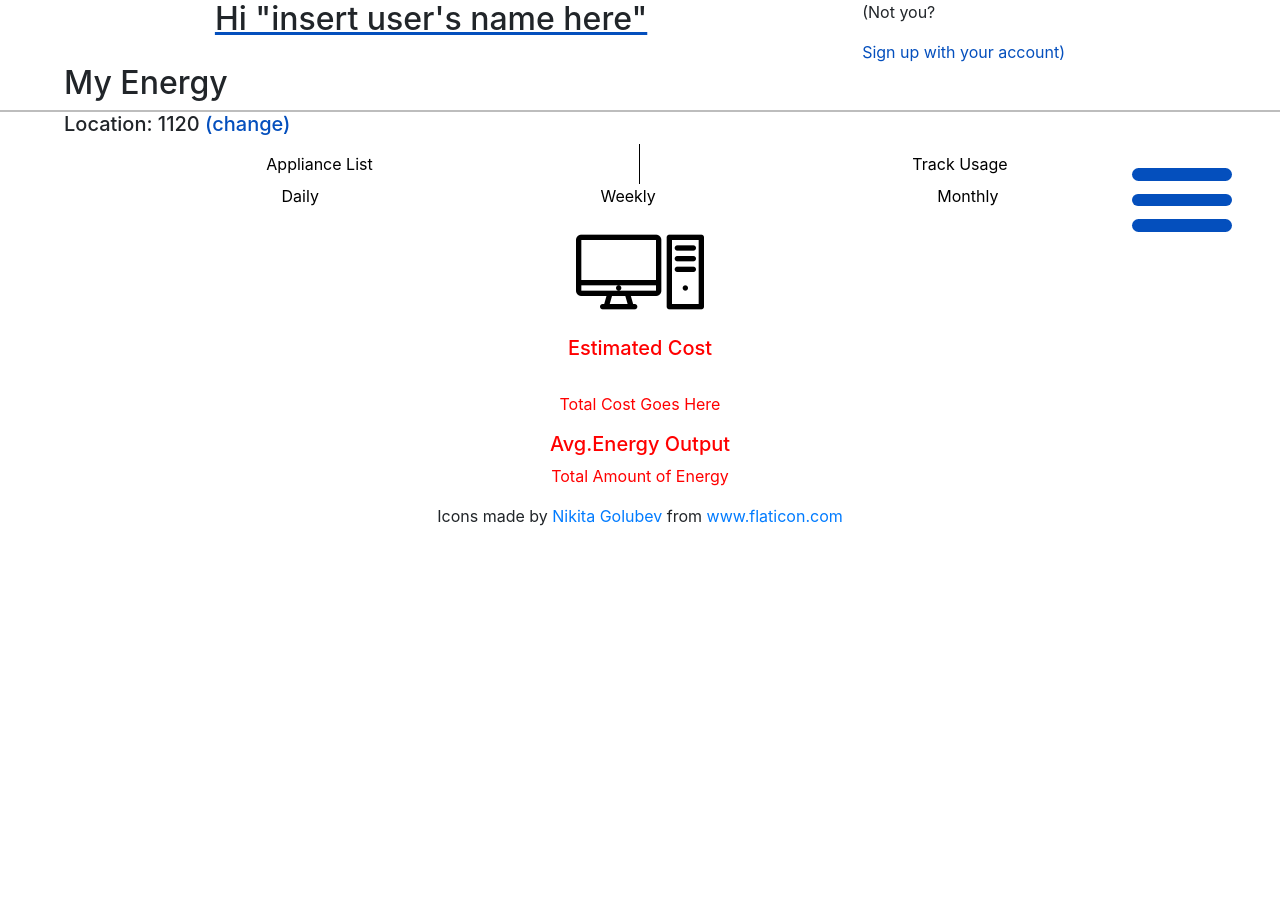
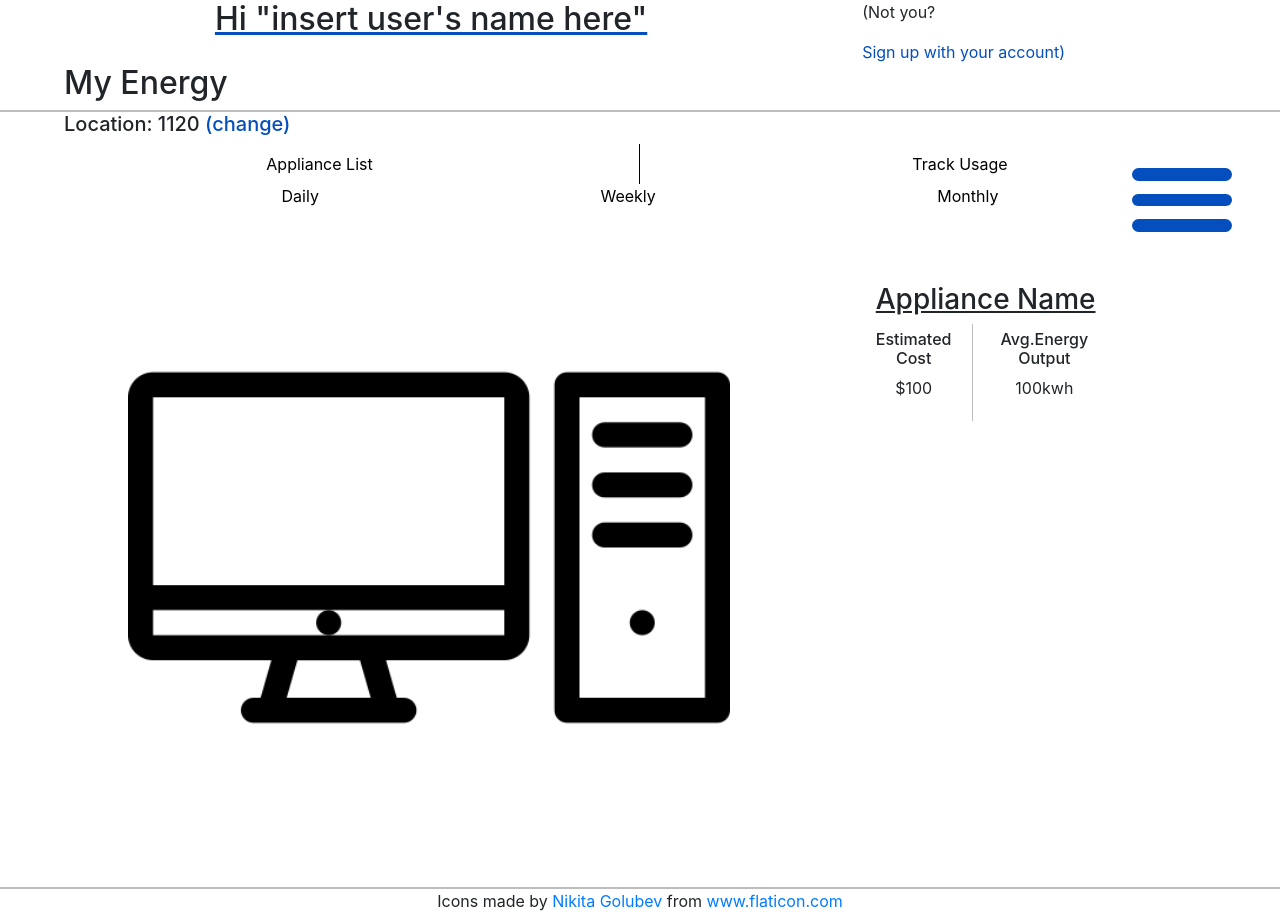
Before and after one commit to BloomTech-Labs/Encon-fe, a React (Create React App) app in the folder encon/: page / in a window 1280 px wide. Before the commit the page ends 800 px from the top, so only its background shows below. Built offline with nearby package versions, Linux system fonts and the light colour scheme.

Commit message:
styling for the appliance card is almost done

```diff
--- a/encon/src/components/mobile/Appliance-Card.js
+++ b/encon/src/components/mobile/Appliance-Card.js
@@ -5,19 +5,20 @@ export const ApplianceCard = () => {
   return (
     <div className="applianceContainer">
       <div className="imageContainer">
-        <img src={computerPng} alt=" An appliance" />
+        <img src={computerPng} alt=" an appliance" />
       </div>
+      <div className="applianceInfo">
+        <h3 className="applianceTitle">Appliance Name</h3>
+        <div className="outputContainer">
+          <div className="estCost">
+            <h6>Estimated Cost</h6>
+            <p>$100</p>
+          </div>
 
-      <div className="outputContainer">
-        <div className="estCost">
-          <h5>Estimated Cost</h5>
-          <br />
-          <p>Total Cost Goes Here</p>
-        </div>
-
-        <div className="energyOutput">
-          <h5>Avg.Energy Output</h5>
-          <p>Total Amount of Energy</p>
+          <div className="energyOutput">
+            <h6>Avg.Energy Output</h6>
+            <p>100kwh</p>
+          </div>
         </div>
       </div>
     </div>
--- a/encon/src/styles/mobile/Appliance-Card.scss
+++ b/encon/src/styles/mobile/Appliance-Card.scss
@@ -1,9 +1,36 @@
 .applianceContainer {
-  color: red;
+  display: flex;
+  justify-content: space-evenly;
+  padding: 3%;
+  border-bottom: solid 2px #bdbdbd;
+  .applianceTitle {
+    text-align: center;
+    text-decoration: underline;
+    white-space: nowrap;
+  }
   .imageContainer {
+    display: inline-block;
+    vertical-align: middle;
     box-sizing: border-box;
+    width: 50%;
     img {
-      width: 10%;
+      width: 100%;
+    }
+  }
+  .applianceInfo {
+    padding: 3%;
+  }
+  .outputContainer {
+    display: flex;
+    justify-content: center;
+    align-items: center;
+    .estCost,
+    .energyOutput {
+      padding: 2%;
+    }
+
+    .estCost {
+      border-right: 1px #bdbdbd solid;
     }
   }
 }
```
